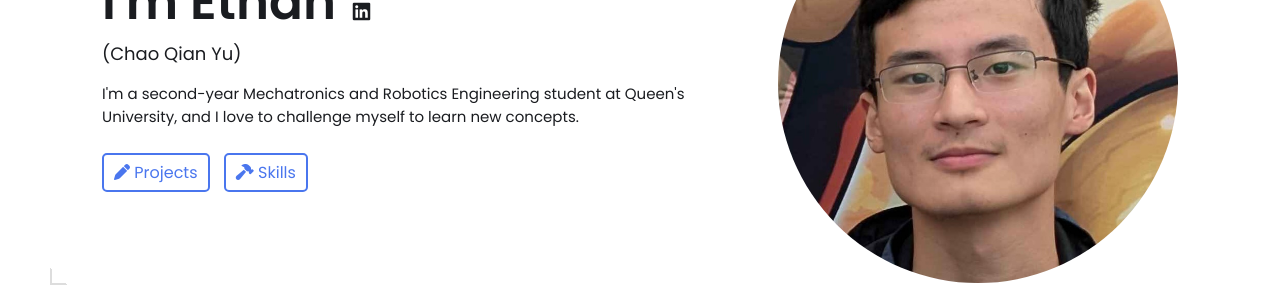
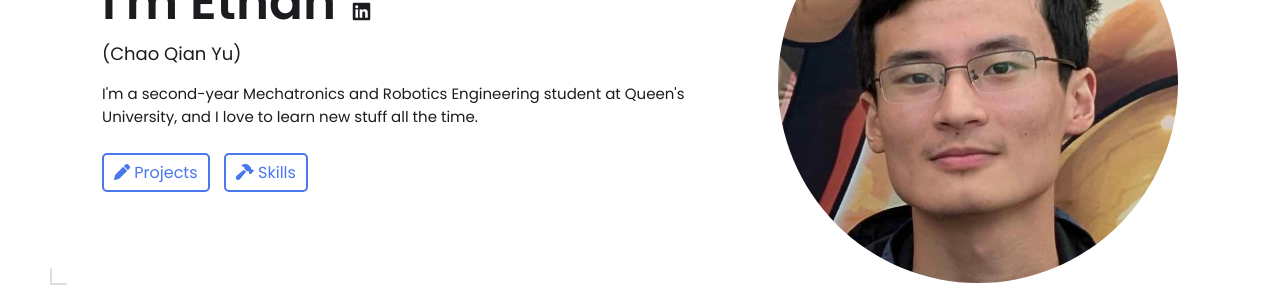
Before and after one commit to chaoqy/chaoqy.github.io, a Jekyll site: the page built from index.html, in a window 1280 px wide and 900 px high. Shown: the part 249-549 px from the top of the window. Built offline with Jekyll 4.4.1, drawn with Linux system fonts in a browser that asks for light colours.

Commit message:
Update _config.yml

```diff
--- a/_config.yml
+++ b/_config.yml
@@ -15,8 +15,8 @@ title: Ethan Yu's Portfolio # This is what shows up in the tab of the browser
 name: Ethan Yu
 headline: (Chao Qian Yu)
 description: >- # dont remove this line. this will ignore all new lines until the next section
-  I'm a second-year Mechatronics and Robotics Engineering student at Queen's University, and I love to challenge myself
-  to learn new concepts.
+  I'm a second-year Mechatronics and Robotics Engineering student at Queen's University, and I love
+  to learn new stuff all the time.
 
 # Place your profile image in /assets/images/profile-image/folder and edit the file name
 profile_image: ./assets/images/profile-image/avatar1.jpg
```
